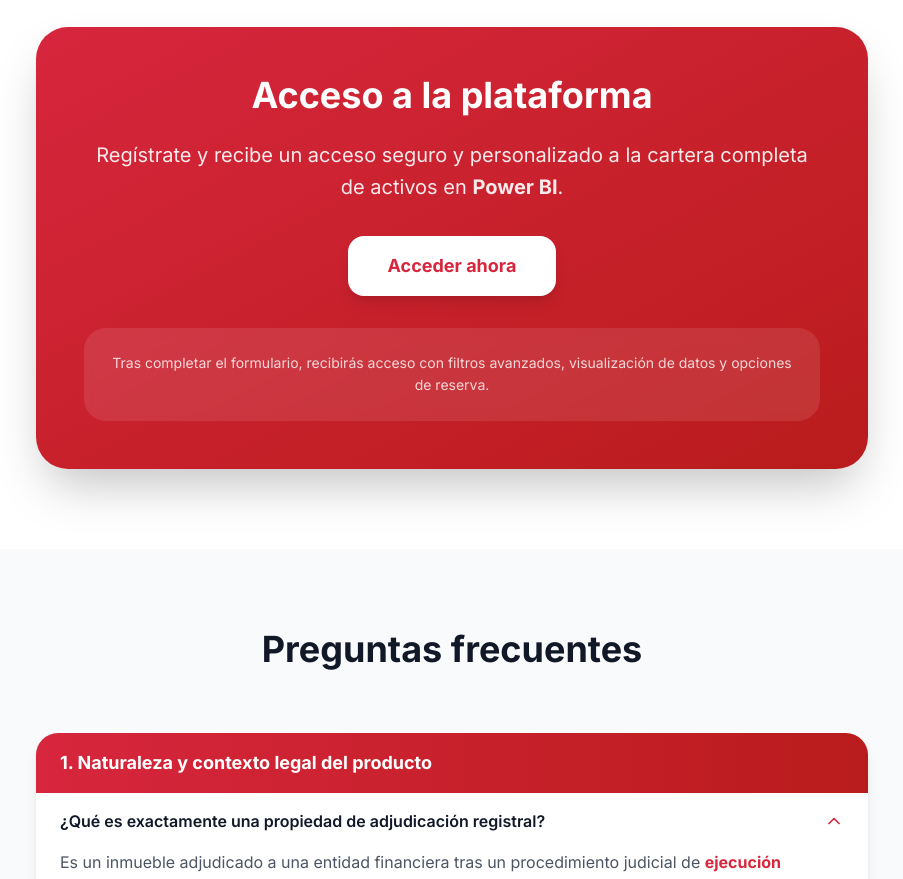
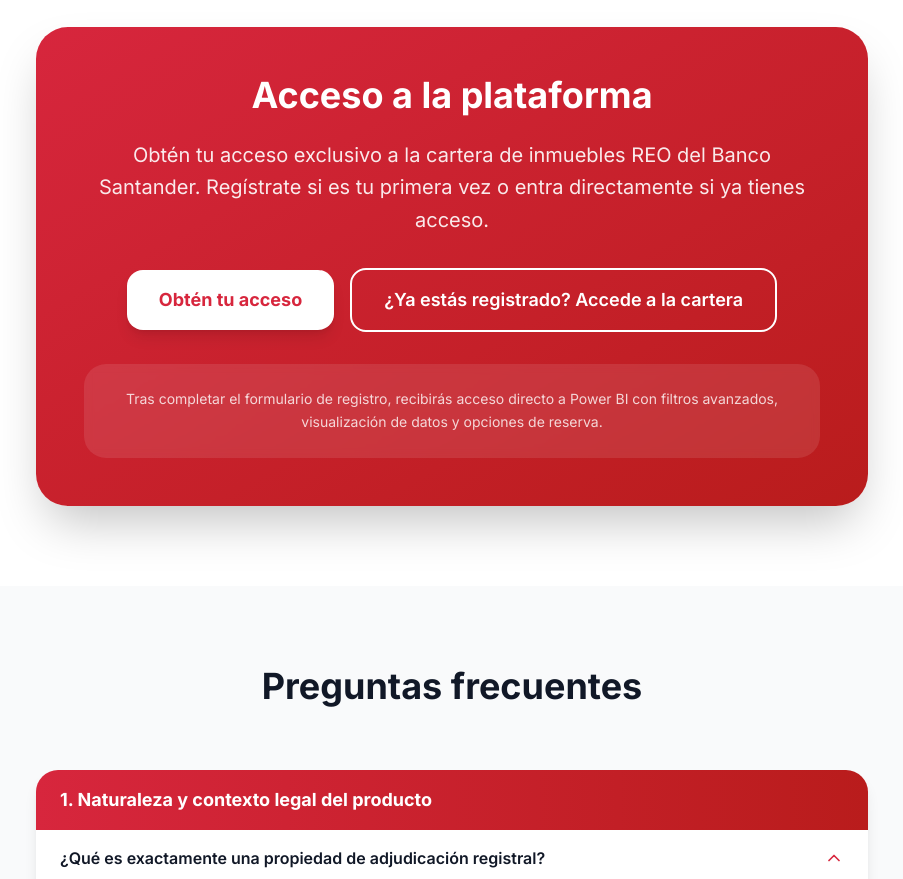
Before and after one commit to carlosdev30/inmoinsider, a React (Vite) app: page / in a window 1280 px wide. Shown: the part 3340-4219 px from the top of the page, without its empty margins (188-1091 px from the left). Built offline with nearby package versions, Linux system fonts and the light colour scheme.

Commit message:
Update CTA Panel with two access buttons

```diff
--- a/src/components/CtaPanel.tsx
+++ b/src/components/CtaPanel.tsx
@@ -1,8 +1,12 @@
 import React from 'react';
 
 const CtaPanel = () => {
-  const handleAccess = () => {
-    window.open('https://remax-buro.notion.site/1f318dc466d68051852acc770cff4bc5?pvs=105', '_blank');
+  const handleNewAccess = () => {
+    window.open('https://www.notion.so/remax-buro/FORMULARIO-DE-ACCESO-POWER-BI-1f318dc466d6802e9b21f20207f183cc?pvs=4', '_blank');
+  };
+
+  const handleExistingAccess = () => {
+    window.open('https://app.powerbi.com/links/LO-QUE-TE-DÉ-TU-URL-DE-POWERBI', '_blank');
   };
 
   return (
@@ -13,19 +17,27 @@ const CtaPanel = () => {
             Acceso a la plataforma
           </h2>
           <p className="text-xl mb-8 leading-relaxed opacity-90">
-            Regístrate y recibe un acceso seguro y personalizado a la cartera completa de activos en <strong>Power BI</strong>.
+            Obtén tu acceso exclusivo a la cartera de inmuebles REO del Banco Santander. Regístrate si es tu primera vez o entra directamente si ya tienes acceso.
           </p>
 
-          <button
-            onClick={handleAccess}
-            className="bg-white text-red-600 px-10 py-4 rounded-xl text-lg font-bold hover:bg-gray-50 transition-all duration-200 transform hover:scale-105 shadow-lg"
-          >
-            Acceder ahora
-          </button>
+          <div className="flex flex-col sm:flex-row gap-4 justify-center items-center">
+            <button
+              onClick={handleNewAccess}
+              className="bg-white text-red-600 px-8 py-4 rounded-xl text-lg font-bold hover:bg-gray-50 transition-all duration-200 transform hover:scale-105 shadow-lg"
+            >
+              Obtén tu acceso
+            </button>
+            <button
+              onClick={handleExistingAccess}
+              className="bg-transparent text-white border-2 border-white px-8 py-4 rounded-xl text-lg font-semibold hover:bg-white hover:text-red-600 transition-all duration-200 transform hover:scale-105"
+            >
+              ¿Ya estás registrado? Accede a la cartera
+            </button>
+          </div>
 
           <div className="mt-8 bg-white/10 backdrop-blur-sm p-6 rounded-2xl">
             <p className="text-white/80 text-sm leading-relaxed">
-              Tras completar el formulario, recibirás acceso con filtros avanzados, visualización de datos y opciones de reserva.
+              Tras completar el formulario de registro, recibirás acceso directo a Power BI con filtros avanzados, visualización de datos y opciones de reserva.
             </p>
           </div>
         </div>
```
